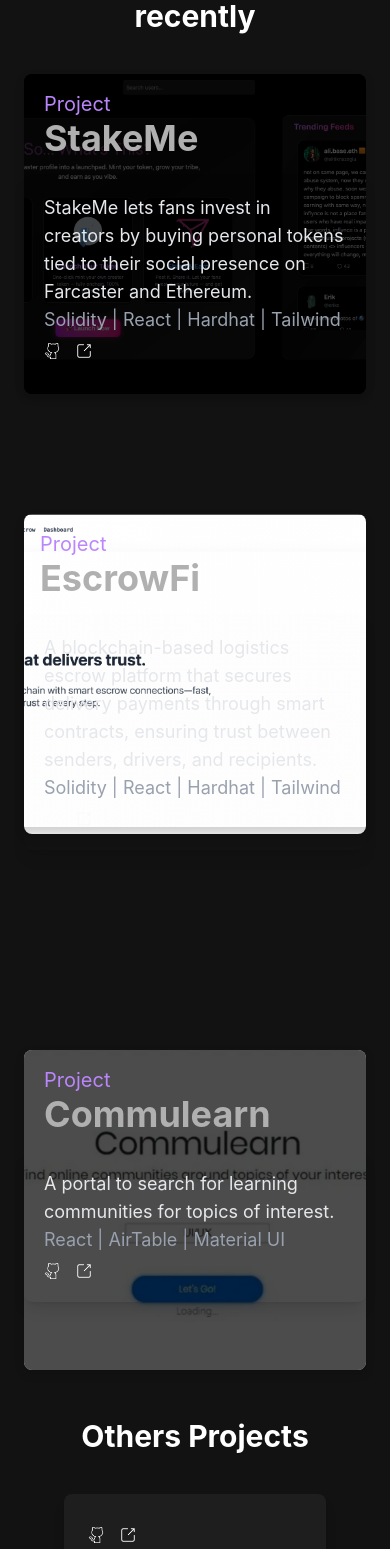
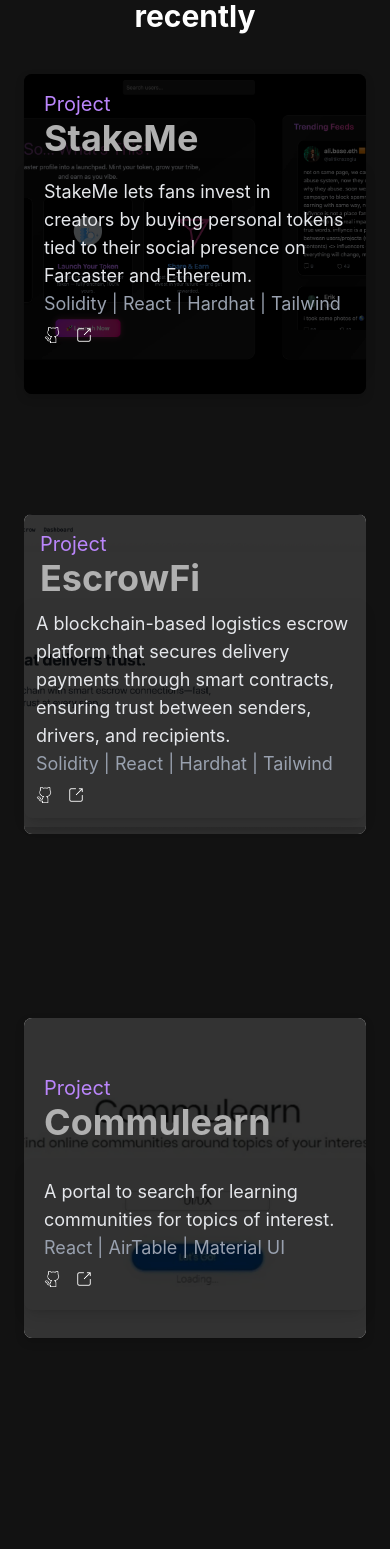
Before and after one commit to roopakmahadane/Portfolio, a React (Vite) app: page / in a window 390 px wide. Shown: the part 2004-3553 px from the top of the page. Built offline with nearby package versions, Linux system fonts and the light colour scheme.

Commit message:
Fixed responsiveness

```diff
--- a/src/components/MoreProjects.jsx
+++ b/src/components/MoreProjects.jsx
@@ -1,8 +1,8 @@
 import OtherProjectCard from "./OtherProjectCard"
 export default function MoreProjects() {
 return (
-    <div className="min-h-screen bg-[#121212] p-6 mx-auto max-w-6xl  font-inter">
-    <h1 className="text-3xl font-bold align-center text-center text-[#ffffff] md:text-left mb-4 mb-10"> Others Projects</h1>
+    <div className="min-h-screen bg-[#121212] mt-40 p-6 mx-auto max-w-6xl  font-inter">
+    <h1 className="text-2xl font-bold align-center text-center text-[#ffffff]  mb-4 mb-10"> Others Projects</h1>
     <div className="mx-10 md:mx-0 grid grid-cols-1 sm:grid-cols-2 md:grid-cols-3 gap-6">
     <OtherProjectCard
     title="Slack clone"
@@ -12,16 +12,18 @@
     stack="ReactJs | Firebase | TailwindCSS"
     />
      <OtherProjectCard
-    title="Slack clone"
-    description="Created a clone of slack where user can signup and view the channel and its groups"
+    title="Hacker News Stories"
+    description="A sleek, minimal frontend for browsing top Hacker News posts using the Hacker News API, built with React"
     githubLink="https://github.com/roopakmahadane/HackerNews-Stories"
-    liveLink="https://slack-clone-3186c.web.app/"
+    liveLink="https://hacker-news-stories-67e5.vercel.app/"
+     stack="ReactJs | TailwindCSS"
     />
      <OtherProjectCard
-    title="Slack clone"
-    description="Created a clone of slack where user can signup and view the channel and its groups"
+    title="Instagram Clone"
+    description="A social media platform clone with features like post creation, commenting, and user profiles, built with React, Firebase, and Tailwind CSS."
+    stack="ReactJs | Firebase | TailwindCSS"
     githubLink="https://github.com/roopakmahadane/slack-clone"
-    liveLink="https://slack-clone-3186c.web.app/"
+    liveLink="https://instagram-clone-258f1.web.app/"
     />
     </div>
 
--- a/src/components/ProjectCard1.jsx
+++ b/src/components/ProjectCard1.jsx
@@ -7,7 +7,7 @@
             </div>
             <div className="w-full md:w-3/6 z-10 absolute md:right-0 mt-4 md:mt-4 lg:mt-12 overflow-visible">
                 <h1 className="text-left md:ml-7 ml-5 md:text-right text-xl text-[#bb86fc]  font-inter">Project</h1>
-                <a target="_blank" href="https://stake-me-pink.vercel.app/"><h1 className="text-left md:ml-7 ml-5 md:text-right text-[#b0b0b0] text-4xl font-bold pb-4 font-inter">StakeMe</h1></a>
+                <a target="_blank" href="https://stake-me-pink.vercel.app/"><h1 className="text-left md:ml-7 ml-5 md:text-right text-[#b0b0b0] text-4xl font-bold sm:pb-4 font-inter">StakeMe</h1></a>
             <div className="w-full z-10 absolute  right-0 md:bg-[#1e1e1e] text-white p-5 rounded-lg shadow-lg backdrop-opacity-10 md:backdrop-opacity-100">
            <p className="text-left md:text-right text-lg font-inter text-gray-200 md:p-2 xd:pb-1 ">
            StakeMe lets fans invest in creators by buying personal tokens tied to their social presence on Farcaster and Ethereum.
@@ -25,7 +25,6 @@
                 </a>
             </div>
            </div>
-
             </div>
 
         </div>
--- a/src/components/ProjectCard2.jsx
+++ b/src/components/ProjectCard2.jsx
@@ -2,11 +2,11 @@
     return (
         <div className="flex flex-row w-full bg-[#121212] h-full relative z-0 font-inter mb-20">
             <div className="w-full md:w-3/6 z-10 mt-4 md:mt-4  lg:mt-12 overflow-visible ">
-                <h1 className="text-left md:ml-0 ml-4  text-xl text-[#bb86fc] font-inter">Project</h1>
+                <h1 className="text-left md:ml-0 ml-4  text-xl text-[#bb86fc] font-inter sm:pt-5 md:pt-0">Project</h1>
                 <a target="_blank" href="https://logistic-escrow-1sb2.vercel.app/">
-                    <h1 className="text-left md:ml-0  ml-4 text-[#b0b0b0] text-4xl font-bold pb-4 font-inter">EscrowFi</h1>
+                    <h1 className="text-left md:ml-0  ml-4 text-[#b0b0b0] text-4xl font-bold sm:pb-4 font-inter">EscrowFi</h1>
                 </a>
-                <div className="w-full z-10 md:bg-[#1e1e1e] text-white p-5 rounded-lg shadow-lg backdrop-opacity-10 md:backdrop-opacity-100">
+                <div className="w-full z-10 md:bg-[#1e1e1e] text-white p-3 sm:p-5 rounded-lg shadow-lg backdrop-opacity-10 md:backdrop-opacity-100">
                     <p className="text-left text-lg font-inter text-gray-200 md:p-2 xd:pb-1">
                     A blockchain-based logistics escrow platform that secures delivery payments through smart contracts, ensuring trust between senders, drivers, and recipients.
                     </p>
@@ -25,9 +25,9 @@
             </div>
 
 
-            <div className="w-full md:block md:w-4/6 right-0 absolute drop-shadow-lg z-0   overflow-visible">
+            <div className="w-full md:block md:w-4/6 right-0 absolute  z-0   overflow-visible">
                 <img className="rounded-lg min-h-80 md:h-full object-cover" src="./src/assets/escrowFi.png" alt="StakeMe" />
-                <div className="absolute inset-0 md:bg-[#bb86fc]/50  bg-opacity-90 rounded-lg cursor-pointer md:hover:bg-transparent transition-all duration-500 ease-in-out"></div>
+                <div className="absolute inset-0 md:bg-[#bb86fc]/50 bg-black/80  bg-opacity-90 rounded-lg cursor-pointer md:hover:bg-transparent transition-all duration-500 ease-in-out"></div>
             </div>
         </div>
     );
--- a/src/components/ProjectCard3.jsx
+++ b/src/components/ProjectCard3.jsx
@@ -1,12 +1,12 @@
 export default function ProjectCard1() {
     return (
-        <div className="flex flex-row w-full relative z-0 font-inter">
-            <div className=" w-full md:block md:w-4/6 relative drop-shadow-lg backdrop-opacity-10 md:backdrop-opacity-100 overflow-visible">
+        <div className="flex flex-row w-full relative z-0 font-inter ">
+            <div className=" w-full md:block md:w-4/6 relative drop-shadow-lg backdrop-opacity-10 md:backdrop-opacity-100 overflow-visible ">
              <img className="rounded-lg min-h-80 md:h-full z-0 object-cover" src="./src/assets/commuLearn.png" alt="StakeMe"/>
-             <div className="absolute inset-0 md:bg-[#bb86fc]/50  bg-black/70 bg-opacity-90  rounded-lg cursor-pointer md:hover:bg-transparent transition duration-200 "></div>
+             <div className="absolute inset-0 md:bg-[#bb86fc]/50  bg-black/80 bg-opacity-90  rounded-lg cursor-pointer md:hover:bg-transparent transition duration-200 "></div>
             </div>
             <div className="w-full md:w-3/6 z-10 absolute md:right-0 mt-4 md:mt-4 lg:mt-12 overflow-visible">
-                <h1 className="text-left md:ml-7 ml-5 md:text-right text-xl text-[#bb86fc]  font-inter">Project</h1>
+                <h1 className="text-left md:ml-7 ml-5 md:text-right text-xl text-[#bb86fc]  font-inter pt-10 md:pt-0">Project</h1>
                 <a target="_blank" href="https://clever-pike-b45737.netlify.com/"><h1 className="text-left md:ml-7 ml-5 md:text-right text-[#b0b0b0] text-4xl font-bold pb-4 font-inter">Commulearn</h1></a>
             <div className="w-full z-10 absolute  right-0 md:bg-[#1e1e1e] text-white p-5 rounded-lg shadow-lg backdrop-opacity-10 md:backdrop-opacity-100">
            <p className="text-left md:text-right text-lg font-inter text-gray-200 md:p-2 xd:pb-1 ">
--- a/src/components/Projects.jsx
+++ b/src/components/Projects.jsx
@@ -3,7 +3,7 @@
 import ProjectCard3 from "./ProjectCard3";
 export default function Projects(){
     return(
-        <div className="min-h-screen bg-[#121212] p-6 mx-auto max-w-6xl  font-inter">
+        <div className="min-h-screen bg-[#121212] p-6 sm:mx-10 mx-auto max-w-6xl  font-inter">
             <h1 className="text-3xl font-bold align-center text-center text-[#ffffff] md:text-left mb-4 mb-10"> Somethings I've built recently</h1>
             <div className="flex flex-col gap-y-30">
     <ProjectCard1 />
```
